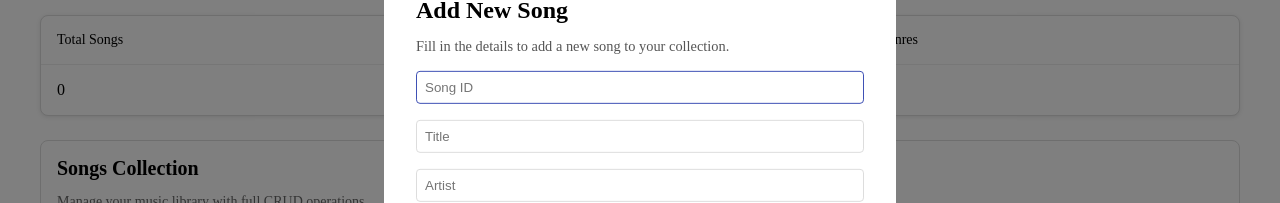
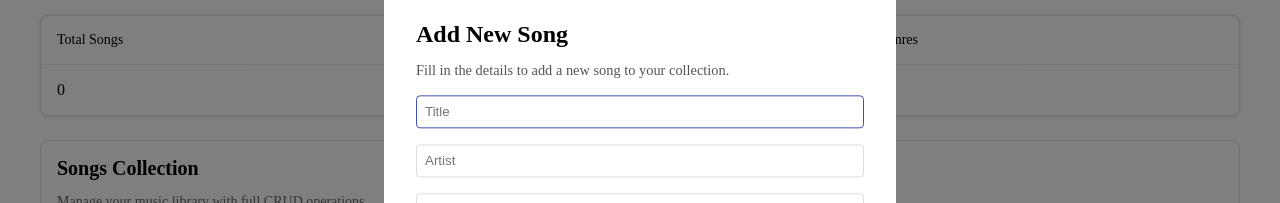
Before and after one commit to tewa92/Music-Manager-App, a React app: page / in a window 1280 px wide. Both pictures are taken after typing "Sample" into the empty fields and a click on the button "Add Song". Shown: the part 189-392 px from the top of the page. Built offline with nearby package versions, Linux system fonts and the light colour scheme; no server answers.

Commit message:
remove id from form

```diff
--- a/package.json
+++ b/package.json
@@ -3,8 +3,8 @@
   "version": "1.0.0",
   "main": "index.js",
   "scripts": {
-    "build": "webpack",
-    "start": "serve build",
+    "build": "webpack --mode production",
+    "start": "webpack serve --mode development --open",
     "test": "echo \"Error: no test specified\" && exit 1"
   },
   "keywords": [],
--- a/src/Components/SongForm.js
+++ b/src/Components/SongForm.js
@@ -48,7 +48,7 @@ const SubmitButton = styled.button`
 
 
 function SongForm({ song, onSubmit }) {
-  const [id, setId] = useState(song?.id || "");
+
   const [title, setTitle] = useState(song?.title || "");
   const [artist, setArtist] = useState(song?.artist || "");
   const [album, setAlbum] = useState(song?.album || "");
@@ -58,7 +58,6 @@ function SongForm({ song, onSubmit }) {
 
   useEffect(() =>{
     if(song){
-      setId(song._id);
       setTitle(song.title);
       setArtist(song.artist);
       setAlbum(song.album);
@@ -66,7 +65,6 @@ function SongForm({ song, onSubmit }) {
       setDuration(song.duration);
       setReleaseYear(song.releaseYear);
     } else {
-      setId("");
       setTitle("");
       setArtist("");
       setAlbum("");
@@ -87,14 +85,14 @@ function SongForm({ song, onSubmit }) {
 
     // Create a new song object
     const newSong = {
-      id: id || undefined,
       title,
       artist,
       album,
       genre,
-      duration,
-      releaseYear,
+      duration: Number(duration),
+      releaseYear: Number(releaseYear),
     };
+    console.log("New Song Data:", newSong);
 
     // Call the onSubmit function with the new song data
     onSubmit(newSong);
@@ -110,12 +108,7 @@ function SongForm({ song, onSubmit }) {
 
   return (
     <Form onSubmit={handleSubmit}>
-      <Input
-        type="text"
-        placeholder="Song ID "
-        value={id}
-        onChange={(e) => setId(e.target.value)}
-      />
+
       <Input
         placeholder="Title"
         value={title}
--- a/src/features/songs/songsSaga.js
+++ b/src/features/songs/songsSaga.js
@@ -17,6 +17,10 @@ import {
 
 // API endpoint
 const API_URL = 'https://music-manager-app-backend.onrender.com/api/songs';
+
+//local development URL
+// const API_URL = 'http://localhost:5000/api/songs'; // Local JSON server URL
+
 // Fetch songs from the API
 function* fetchSongsSaga() {
     try {
```
Also changed, not shown: 1 other file (tests, documents, lock files or other folders).
